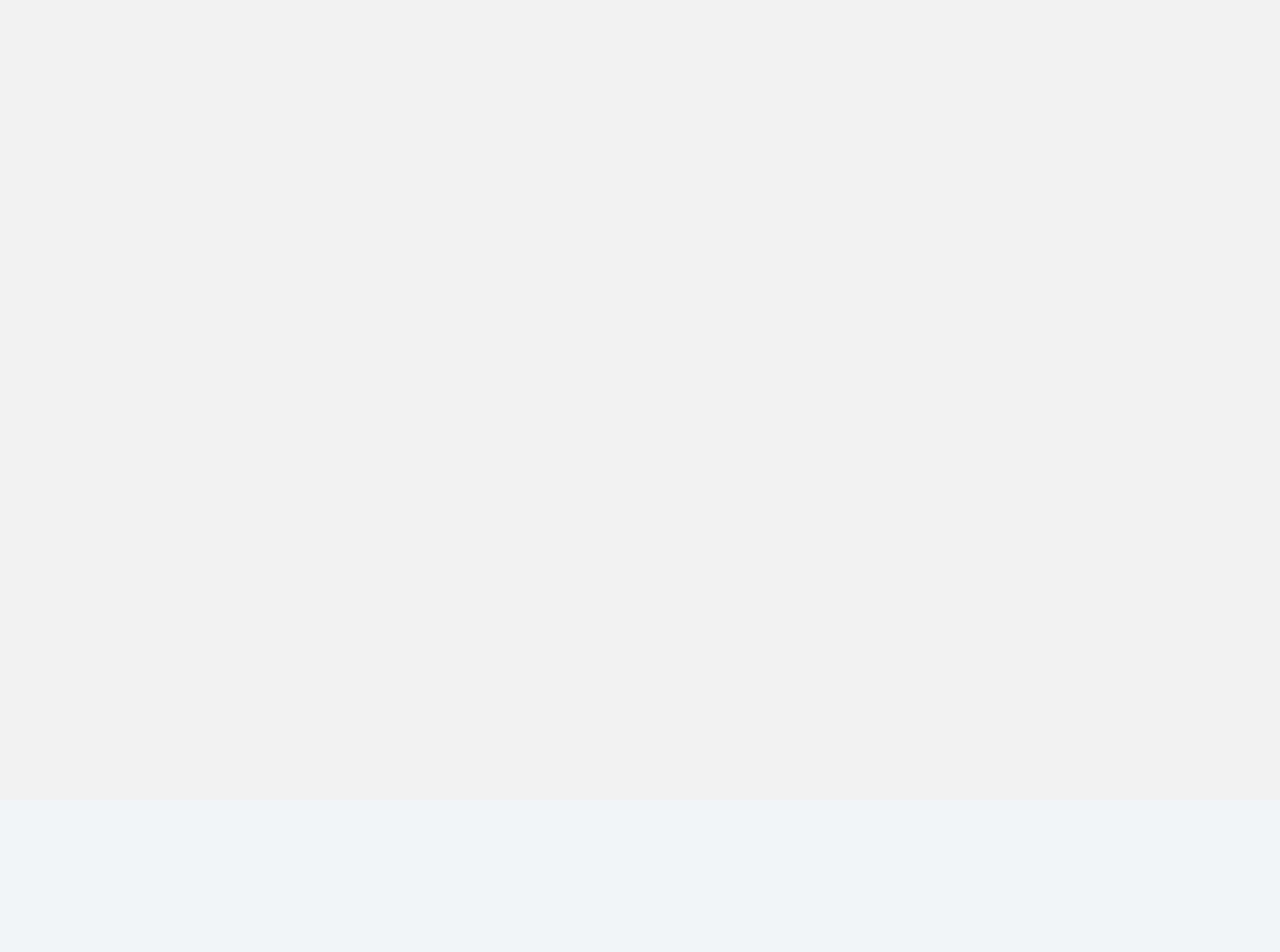
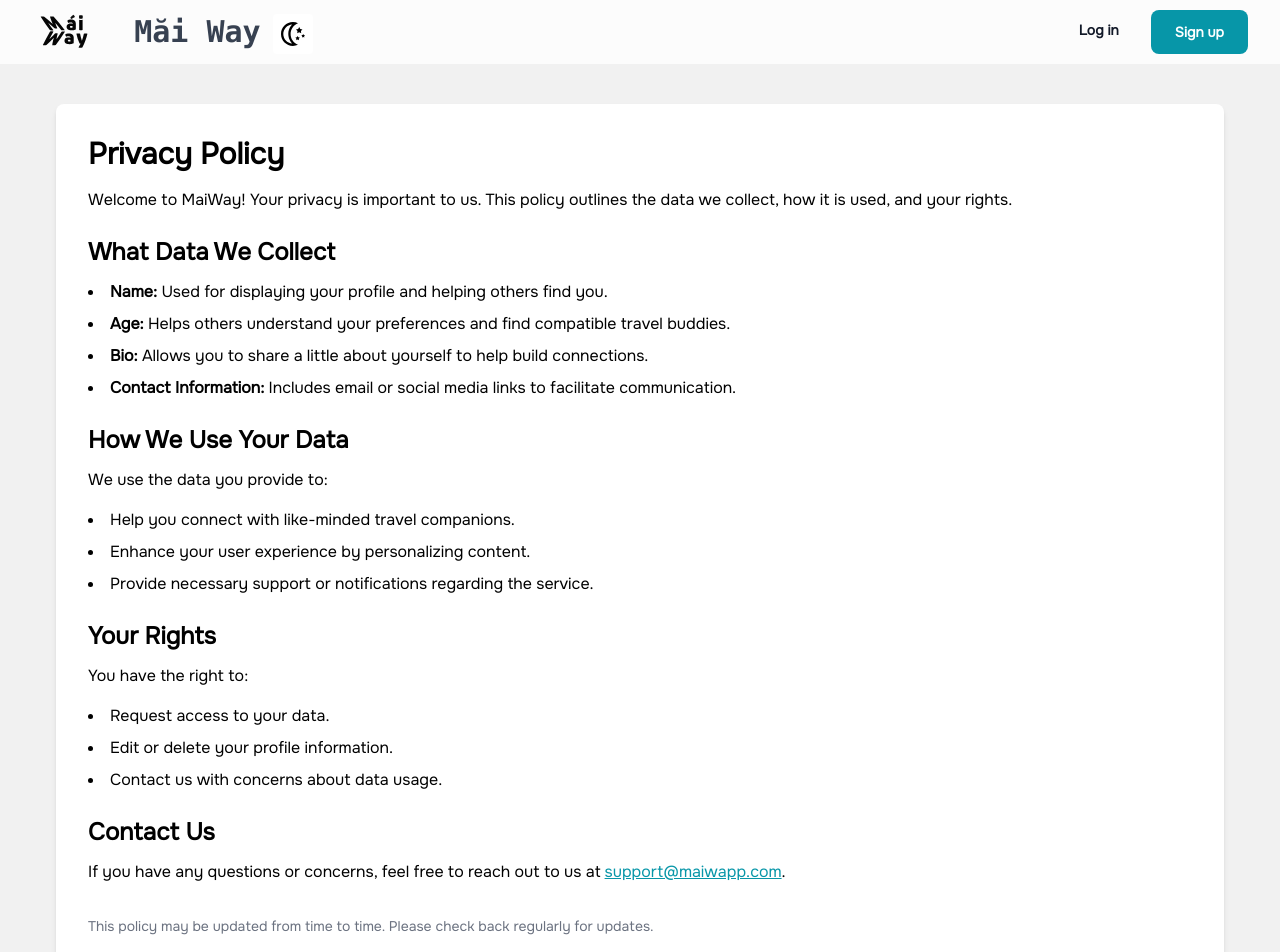
Before and after one commit to NeValetik/globant-maiway, a React (Create React App) app in the folder frontend/: page /policy in a window 1280 px wide. Before the commit this address had no page. Shown: the top 952 px of the page. Before the commit the page ends 800 px from the top, so only its background shows below. Built offline with nearby package versions, Linux system fonts and the light colour scheme.

Commit message:
added policy

```diff
--- a/frontend/src/App.jsx
+++ b/frontend/src/App.jsx
@@ -6,6 +6,7 @@ import { useEffect } from 'react';
 import UserPage from "./pages/UserPage";
 import LoginSignupForm from "./components/LogInForm";
 import OfferPage from "./pages/OfferPage";
+import PolicyPage from "./pages/PolicyPage";
 
 
 function App() {
@@ -23,6 +24,8 @@ function App() {
             <Router>
                 <Routes>
                     <Route path='/' element={<Homepage />} />
+                    <Route path='/policy' element={<PolicyPage />} />
+
                     <Route path='/newoffer' element={<NewOffer />} />
                     <Route path='/search' element={<Homepage />} />
                     <Route path='/auth/*' element={<LoginSignupForm />} />
--- a/frontend/src/components/Card.jsx
+++ b/frontend/src/components/Card.jsx
@@ -111,7 +111,7 @@ const Card = ({ offer, sizeType = "default" }) => {
                             theme,
                             "text-black",
                             "text-gray-50",
-                            "text-xs italic"
+                            "text-xs"
                         )}
                     >
                         {offer.creationDate && offer.creationDate.substring(0, 16)}
@@ -160,7 +160,7 @@ const Card = ({ offer, sizeType = "default" }) => {
                 </Link>
 
                 <Link
-                    to={`/search?location=${offer.region}`}
+                    to={`/search?region=${offer.region}`}
                     className={themeChangerDescriptionString(
                         theme,
                         "bg-gray-500 text-gray-50 hover:bg-gray-300",
--- a/frontend/src/components/Footer.jsx
+++ b/frontend/src/components/Footer.jsx
@@ -1,7 +1,7 @@
 import React from 'react';
 import themeChangerDescriptionString from "./utils/themeChangerDescriptionString";
 import {useTheme} from "../context/ThemeContext";
-
+import { Link, useNavigate } from "react-router-dom";
 
 import {
     FaFacebookSquare,
@@ -62,8 +62,7 @@ const Footer = () => {
           <div>
             <h6 className={themeChangerDescriptionString(theme, 'font-medium text-gray-500', 'font-medium text-gray-200')}>Legal</h6>
             <ul className={ themeChangerDescriptionString(theme, 'py-2 text-sm font-semibold leading-6 text-gray-400', 'py-2 text-sm font-semibold leading-6 text-white')}>
-                <li className='py-2 text-sm'>Claim</li>
-                <li className='py-2 text-sm'>Policy</li>
+                <li className='py-2 text-sm'><Link to={"/policy"}>Policy</Link></li>
                 <li className='py-2 text-sm'>Terms</li>
             </ul>
           </div>
--- a/frontend/src/components/LogInForm.jsx
+++ b/frontend/src/components/LogInForm.jsx
@@ -4,7 +4,7 @@ import { FaLock, FaUser } from "react-icons/fa";
 import { useTheme } from '../context/ThemeContext';
 import themeChangerDescriptionString from "../components/utils/themeChangerDescriptionString";
 import Navbar from "./Navbar";
-import { useLocation, useParams } from "react-router-dom";
+import {useLocation, useNavigate, useParams} from "react-router-dom";
 
 function LoginSignupForm() {
 
@@ -21,6 +21,8 @@ function LoginSignupForm() {
   const [loading, setLoading] = useState(false);
   const [error, setError] = useState('');
   const { theme } = useTheme();
+
+  const {navigate} = useNavigate();
 
   // Update `isLogin` when the query parameters change
   useEffect(() => {
@@ -88,7 +90,8 @@ function LoginSignupForm() {
               <form onSubmit={handleSubmit}>
                 <div className="mb-4">
                   <div className="flex items-center">
-                    <FaUser className={themeChangerDescriptionString(theme, 'text-gray-600', 'text-gray-400')} size={20} />
+                    <FaUser className={themeChangerDescriptionString(theme, 'text-gray-600', 'text-gray-400')}
+                            size={20}/>
                     <input
                         type="text"
                         placeholder="Username"
@@ -102,7 +105,8 @@ function LoginSignupForm() {
 
                 <div className="mb-4">
                   <div className="flex items-center">
-                    <FaLock className={themeChangerDescriptionString(theme, 'text-gray-600', 'text-gray-400')} size={20} />
+                    <FaLock className={themeChangerDescriptionString(theme, 'text-gray-600', 'text-gray-400')}
+                            size={20}/>
                     <input
                         type="password"
                         placeholder="Password"
@@ -117,7 +121,8 @@ function LoginSignupForm() {
                 {!isLogin && (
                     <div className="mb-4">
                       <div className="flex items-center">
-                        <FaLock className={themeChangerDescriptionString(theme, 'text-gray-600', 'text-gray-400')} size={20} />
+                        <FaLock className={themeChangerDescriptionString(theme, 'text-gray-600', 'text-gray-400')}
+                                size={20}/>
                         <input
                             type="password"
                             placeholder="Confirm Password"
@@ -139,7 +144,15 @@ function LoginSignupForm() {
                 >
                   {loading ? 'Processing...' : isLogin ? 'Log In' : 'Sign Up'}
                 </button>
+
+                {!isLogin && (
+                    <p className={`${themeChangerDescriptionString(theme, 'text-gray-600', 'text-gray-400')} text-center mt-4 text-sm`}>
+                      By registering, you accept our <a href="/policy"
+                                                        className="text-mwlightgreen hover:underline">policy</a>.
+                    </p>
+                )}
               </form>
+
 
               <p className={`${themeChangerDescriptionString(theme, 'text-gray-600', 'text-gray-400')} text-center mt-4`}>
                 {isLogin ? "Don't have an account?" : 'Already have an account?'}{' '}
--- a/frontend/src/index.css
+++ b/frontend/src/index.css
@@ -1,10 +1,13 @@
+@import url('https://fonts.googleapis.com/css2?family=Onest&display=swap');
+
 @tailwind base;
 @tailwind components;
 @tailwind utilities;
 
+
 body {
   margin: 0;
-  font-family: -apple-system, BlinkMacSystemFont, 'Segoe UI', 'Roboto', 'Oxygen',
+  font-family: 'Onest', -apple-system, BlinkMacSystemFont, 'Segoe UI', 'Roboto', 'Oxygen',
     'Ubuntu', 'Cantarell', 'Fira Sans', 'Droid Sans', 'Helvetica Neue',
     sans-serif;
   -webkit-font-smoothing: antialiased;
--- /dev/null
+++ b/frontend/src/pages/PolicyPage.jsx
@@ -0,0 +1,84 @@
+import React from "react";
+import Navbar from "../components/Navbar";
+import Footer from "../components/Footer";
+import { useTheme } from "../context/ThemeContext";
+import themeChangerDescriptionString from "../components/utils/themeChangerDescriptionString";
+
+const PolicyPage = () => {
+    const { theme } = useTheme();
+
+    return (
+        <div className="min-h-screen">
+            <Navbar />
+            <div className="py-10 px-4 max-w-[1200px] mx-auto">
+                <div
+                    className={themeChangerDescriptionString(
+                        theme,
+                        "bg-white text-black",
+                        "bg-[#1e1f20] text-white",
+                        "shadow-md rounded-lg p-8"
+                    )}
+                >
+                    <h1 className="text-3xl font-bold mb-4">Privacy Policy</h1>
+                    <p className="mb-4">
+                        Welcome to MaiWay! Your privacy is important to us. This policy outlines the data we collect, how it is used, and your rights.
+                    </p>
+
+                    <h2 className="text-2xl font-semibold mt-6 mb-3">What Data We Collect</h2>
+                    <ul className="list-disc list-inside space-y-2">
+                        <li>
+                            <span className="font-bold">Name:</span> Used for displaying your profile and helping others find you.
+                        </li>
+                        <li>
+                            <span className="font-bold">Age:</span> Helps others understand your preferences and find compatible travel buddies.
+                        </li>
+                        <li>
+                            <span className="font-bold">Bio:</span> Allows you to share a little about yourself to help build connections.
+                        </li>
+                        <li>
+                            <span className="font-bold">Contact Information:</span> Includes email or social media links to facilitate communication.
+                        </li>
+                    </ul>
+
+                    <h2 className="text-2xl font-semibold mt-6 mb-3">How We Use Your Data</h2>
+                    <p className="mb-4">
+                        We use the data you provide to:
+                    </p>
+                    <ul className="list-disc list-inside space-y-2">
+                        <li>Help you connect with like-minded travel companions.</li>
+                        <li>Enhance your user experience by personalizing content.</li>
+                        <li>Provide necessary support or notifications regarding the service.</li>
+                    </ul>
+
+                    <h2 className="text-2xl font-semibold mt-6 mb-3">Your Rights</h2>
+                    <p className="mb-4">
+                        You have the right to:
+                    </p>
+                    <ul className="list-disc list-inside space-y-2">
+                        <li>Request access to your data.</li>
+                        <li>Edit or delete your profile information.</li>
+                        <li>Contact us with concerns about data usage.</li>
+                    </ul>
+
+                    <h2 className="text-2xl font-semibold mt-6 mb-3">Contact Us</h2>
+                    <p className="mb-4">
+                        If you have any questions or concerns, feel free to reach out to us at
+                        <a
+                            href="mailto:legal@maiway.com"
+                            className="text-mwlightgreen underline hover:text-mwdarkgreen ml-1"
+                        >
+                            support@maiwapp.com
+                        </a>.
+                    </p>
+
+                    <p className="text-sm text-gray-500 mt-8">
+                        This policy may be updated from time to time. Please check back regularly for updates.
+                    </p>
+                </div>
+            </div>
+            <Footer />
+        </div>
+    );
+};
+
+export default PolicyPage;
```
